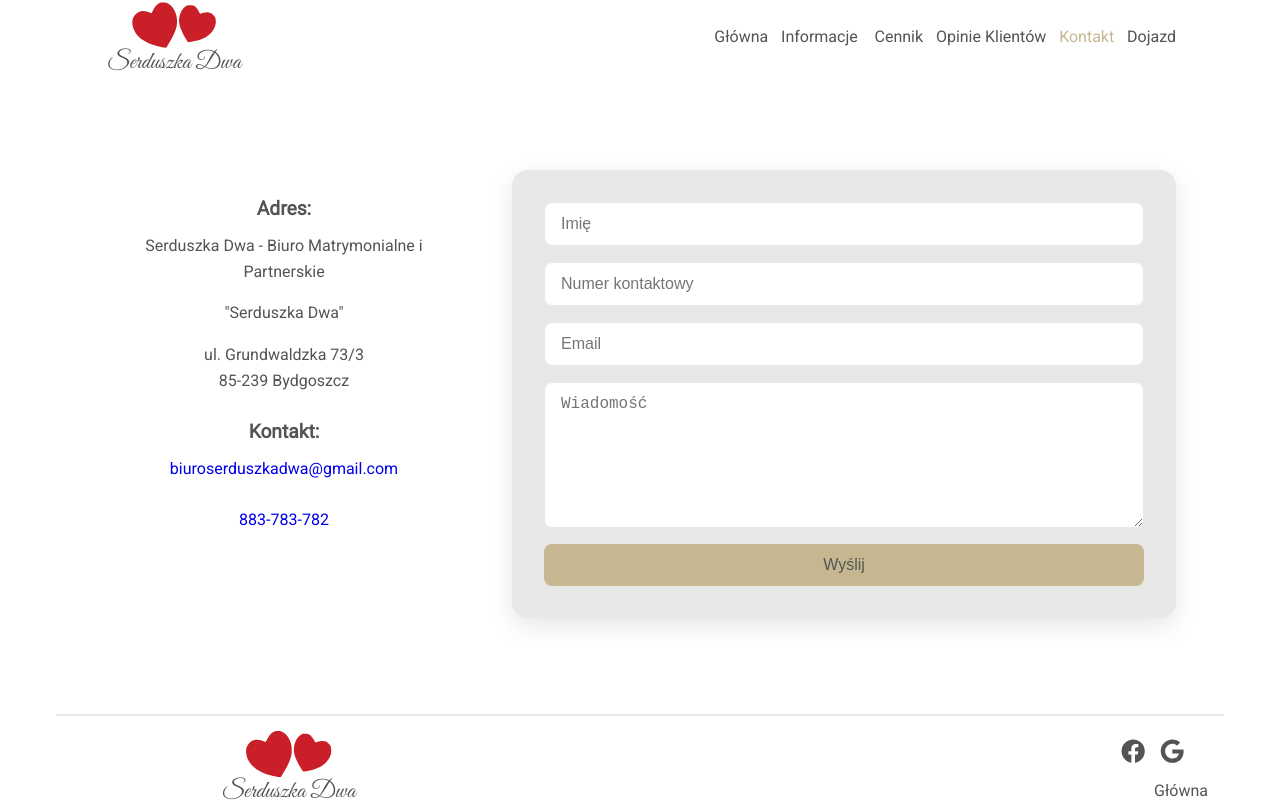
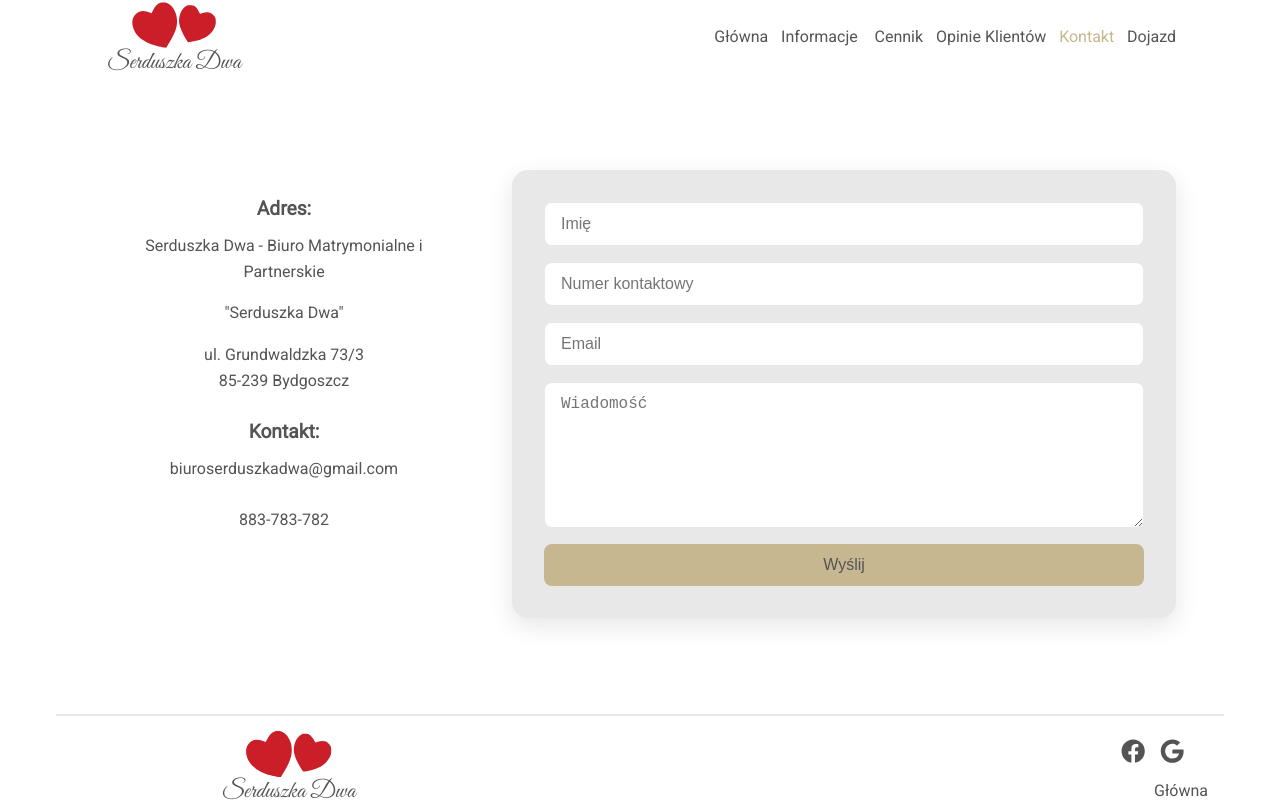
Before and after one commit to Vectari/serduszka-dwa, a React (Vite) app: page /contact in a window 1280 px wide. Shown: the top 801 px of the page. Built offline with nearby package versions, Linux system fonts and the light colour scheme; no server answers; the database is empty.

Commit message:
style: add style

```diff
--- a/src/view/Contact/Contact.jsx
+++ b/src/view/Contact/Contact.jsx
@@ -133,6 +133,10 @@ const StatusMessage = styled.p`
       : theme.text};
 `;
 
+const StyledContact = styled.a`
+  color: ${theme.navbar_text};
+`;
+
 export function Contact() {
   const {
     register,
@@ -177,10 +181,14 @@ export function Contact() {
         ul. Grundwaldzka 73/3
         <br /> 85-239 Bydgoszcz
         <h3>Kontakt:</h3>
-        <a href={mailtoUrl}>{dictionary.main_info.email}</a>
+        <StyledContact href={mailtoUrl}>
+          {dictionary.main_info.email}
+        </StyledContact>
         <br />
         <br />
-        <a href={`tel:${phoneNumber}`}>{dictionary.main_info.phone_numer}</a>
+        <StyledContact href={`tel:${phoneNumber}`}>
+          {dictionary.main_info.phone_numer}
+        </StyledContact>
       </StyledLeftWrapper>
 
       <StyledFormWrapper>
```
